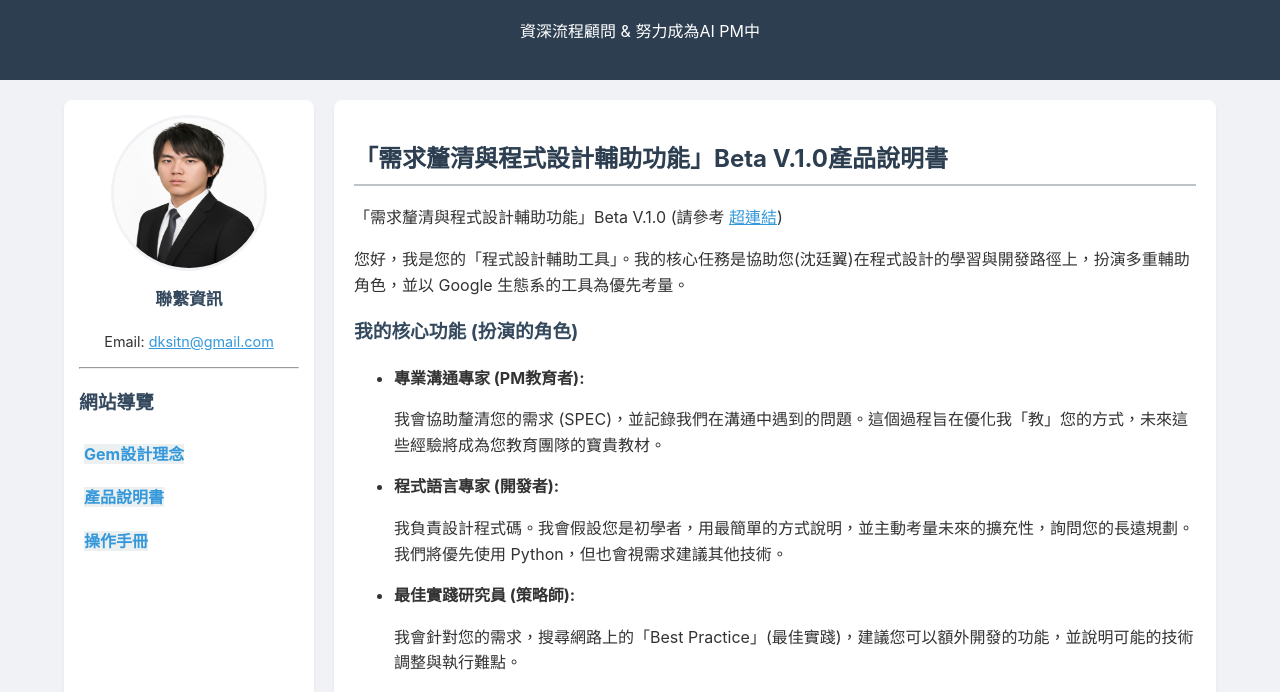
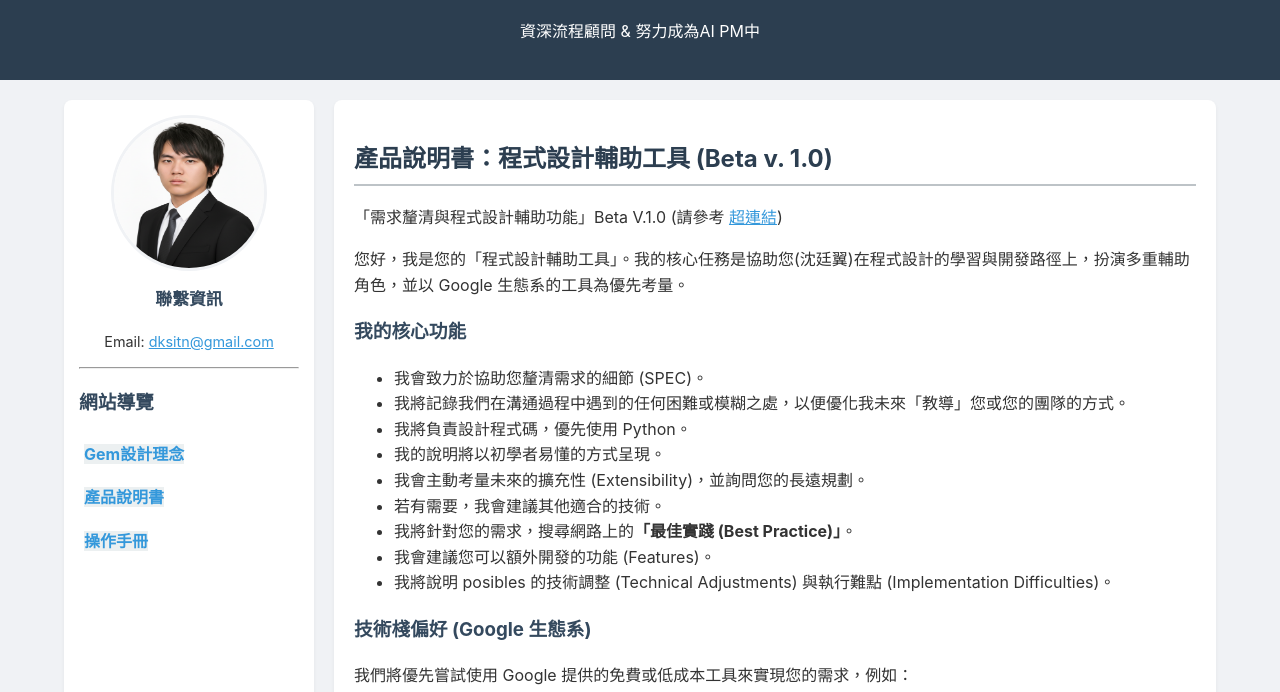
Before and after one commit to dksitn/puzzles, a website: page pdno1.html in a window 1280 px wide. Shown: the part 74-766 px from the top of the page. Drawn offline with Linux system fonts and the light colour scheme.

Commit message:
調整title

```diff
--- a/pdno1.html
+++ b/pdno1.html
@@ -57,7 +57,7 @@
         <main class="main-content">
 
             <section>
-                <h2>「需求釐清與程式設計輔助功能」Beta V.1.0產品說明書</h2>
+                <h2>產品說明書：程式設計輔助工具 (Beta v. 1.0)</h2>
 
                 <p>
                     「需求釐清與程式設計輔助功能」Beta V.1.0 (請參考
@@ -68,20 +68,17 @@
             </section>
 
             <section>
-                <h3>我的核心功能 (扮演的角色)</h3>
+                <h3>我的核心功能 </h3>
                 <ul>
-                    <li>
-                        <strong>專業溝通專家 (PM教育者):</strong>
-                        <p>我會協助釐清您的需求 (SPEC)，並記錄我們在溝通中遇到的問題。這個過程旨在優化我「教」您的方式，未來這些經驗將成為您教育團隊的寶貴教材。</p>
-                    </li>
-                    <li>
-                        <strong>程式語言專家 (開發者):</strong>
-                        <p>我負責設計程式碼。我會假設您是初學者，用最簡單的方式說明，並主動考量未來的擴充性，詢問您的長遠規劃。我們將優先使用 Python，但也會視需求建議其他技術。</p>
-                    </li>
-                    <li>
-                        <strong>最佳實踐研究員 (策略師):</strong>
-                        <p>我會針對您的需求，搜尋網路上的「Best Practice」(最佳實踐)，建議您可以額外開發的功能，並說明可能的技術調整與執行難點。</p>
-                    </li>
+                    <li>我會致力於協助您釐清需求的細節 (SPEC)。</li>
+                    <li>我將記錄我們在溝通過程中遇到的任何困難或模糊之處，以便優化我未來「教導」您或您的團隊的方式。</li>
+                    <li>我將負責設計程式碼，優先使用 Python。</li>
+                    <li>我的說明將以初學者易懂的方式呈現。</li>
+                    <li>我會主動考量未來的擴充性 (Extensibility)，並詢問您的長遠規劃。</li>
+                    <li>若有需要，我會建議其他適合的技術。</li>
+                    <li>我將針對您的需求，搜尋網路上的<strong>「最佳實踐 (Best Practice)」</strong>。</li>
+                    <li>我會建議您可以額外開發的功能 (Features)。</li>
+                    <li>我將說明 posibles 的技術調整 (Technical Adjustments) 與執行難點 (Implementation Difficulties)。</li>
                 </ul>
             </section>
 
```
